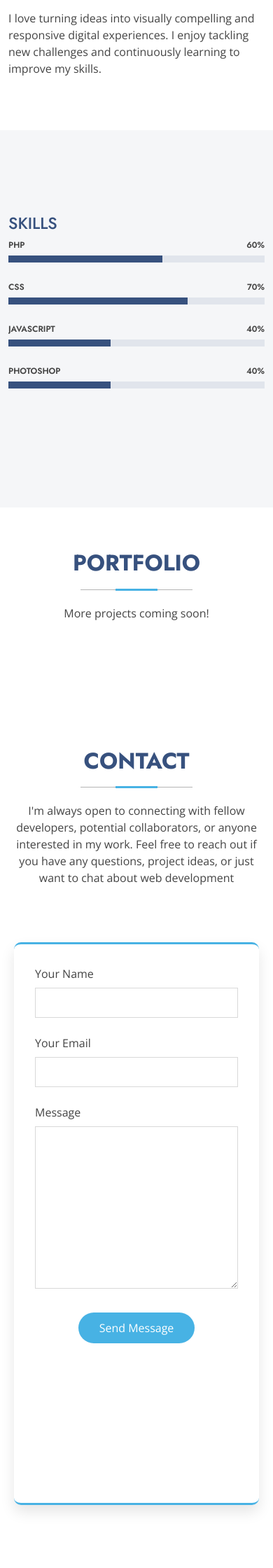
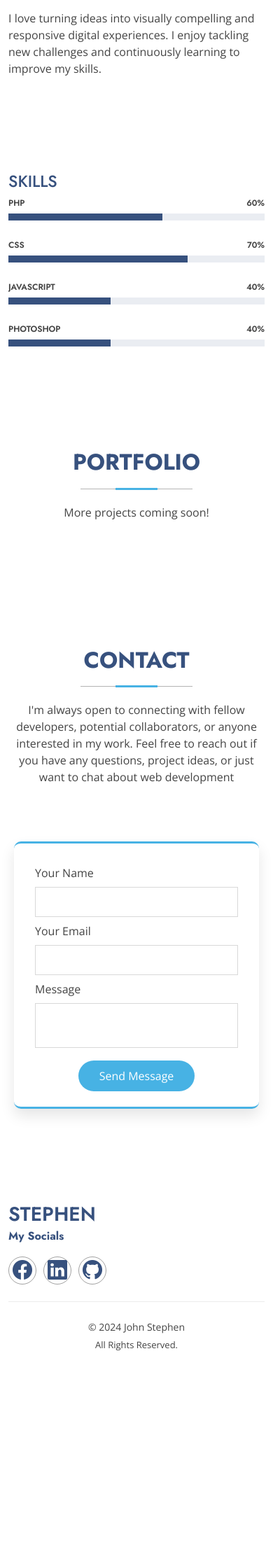
Before and after one commit to Cozmou/stephenweb, a PHP site: page / in a window 390 px wide. Shown: the part 1068-3308 px from the top of the page at 70% size. After the commit the page ends 2998 px from the top, so only its background shows below. Run offline with PHP 8.4, Linux system fonts and the light colour scheme.

Commit message:
mobile optimization

```diff
--- a/assets/css/main.css
+++ b/assets/css/main.css
@@ -1101,6 +1101,7 @@
   color: var(--default-color);
   background-color: color-mix(in srgb, var(--background-color), transparent 50%);
   border-color: color-mix(in srgb, var(--default-color), transparent 80%);
+  resize: none;
 }
 
 .contact .php-email-form input[type=text]:focus,
--- a/index.html
+++ b/index.html
@@ -115,26 +115,6 @@
 
         </section><!-- /About Section -->
 
-        <!-- Why Us Section -->
-        <section id="why-us" class="section why-us light-background" data-builder="section">
-
-            <div class="container-fluid">
-
-                <div class="row gy-4">
-
-                    <div class="col-lg-7 d-flex flex-column justify-content-center order-2 order-lg-1">
-
-
-                        <div class="faq-container px-xl-5" data-aos="fade-up" data-aos-delay="200">
-
-
-
-                    <div class="col-lg-5 order-1 order-lg-2 why-us-img">
-
-                    </div>
-                </div>
-
-            </div>
 
 
 
@@ -200,7 +180,6 @@
 
 
 
-        </section>
 
         <!-- Call To Action Section -->
         <!-- <section id="call-to-action" class="call-to-action section dark-background">
@@ -378,11 +357,11 @@
 
 
 
-            <div class="center" style="display: flex; justify-content: center; align-items: center; height: 100vh; padding: 20px;">
+            <div class="center" style="display: flex; justify-content: center; align-items: center; height: 50vh; padding: 20px;">
     <form action="https://formspree.io/f/myzyjzvq" method="POST" class="php-email-form" data-aos="fade-up" data-aos-delay="200" style="width: 100%; max-width: 600px; background-color: #fff; padding: 30px; border-radius: 10px; box-shadow: 0 10px 20px rgba(0, 0, 0, 0.1);">
-        <div class="row gy-4">
+        <div class="row gy-2">
 
-            <div class="col-md-6">
+            <div class="col-md-6 col-12">
                 <label for="name-field" class="pb-2">Your Name</label>
                 <input type="text" name="name" id="name-field" class="form-control" required="">
             </div>
@@ -394,7 +373,7 @@
 
             <div class="col-md-12">
                 <label for="message-field" class="pb-2">Message</label>
-                <textarea class="form-control" name="message" rows="10" id="message-field" style="margin-bottom: 10px;" required=""></textarea>
+                <textarea class="form-control" name="message" id="message-field" style="margin-bottom: 10px;" required=""></textarea>
             </div>
 
             <div class="col-md-12 text-center" style="margin-bottom: 0;">
@@ -429,7 +408,7 @@
         </div>
 
         <div class="container footer-top">
-            <div class="row gy-4">
+            <div class="row gy-5">
                 <div class="col-lg-4 col-md-6 footer-about">
                     <a href="index.html" class="d-flex align-items-center">
                         <span class="sitename">Stephen</span>
```
